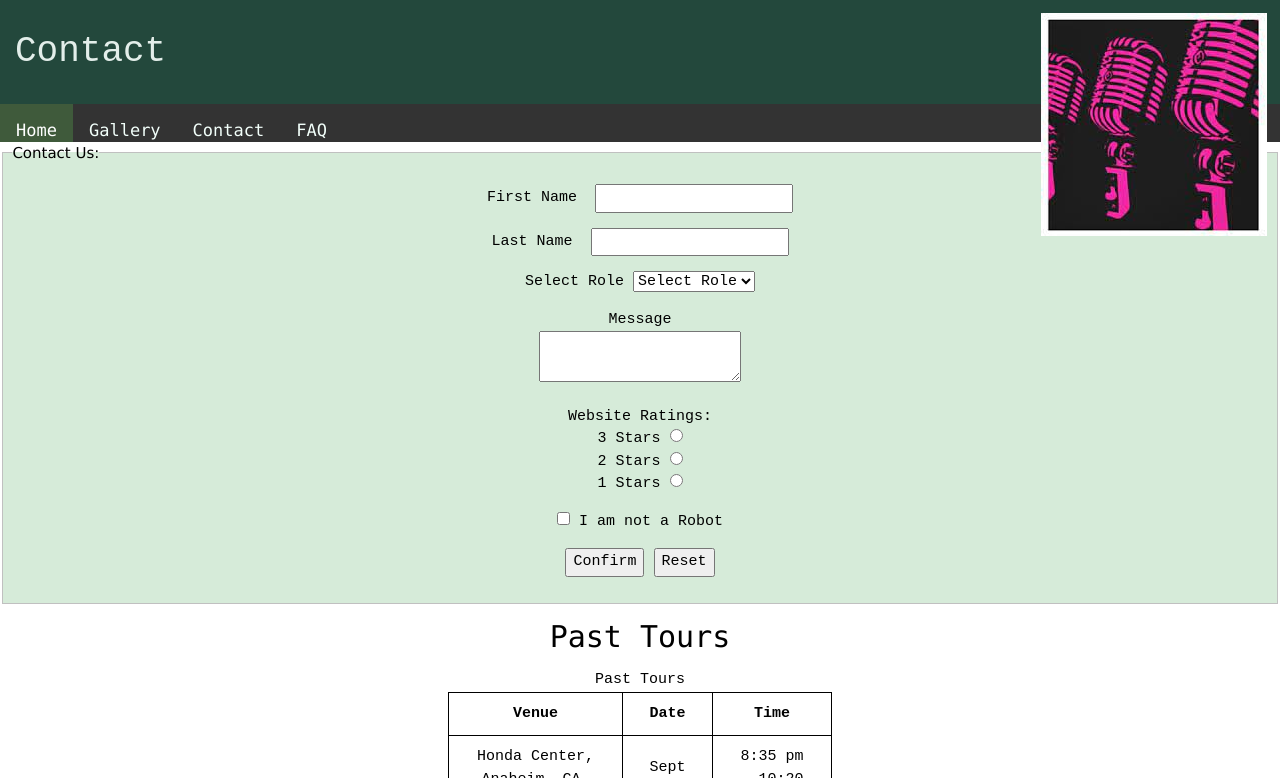
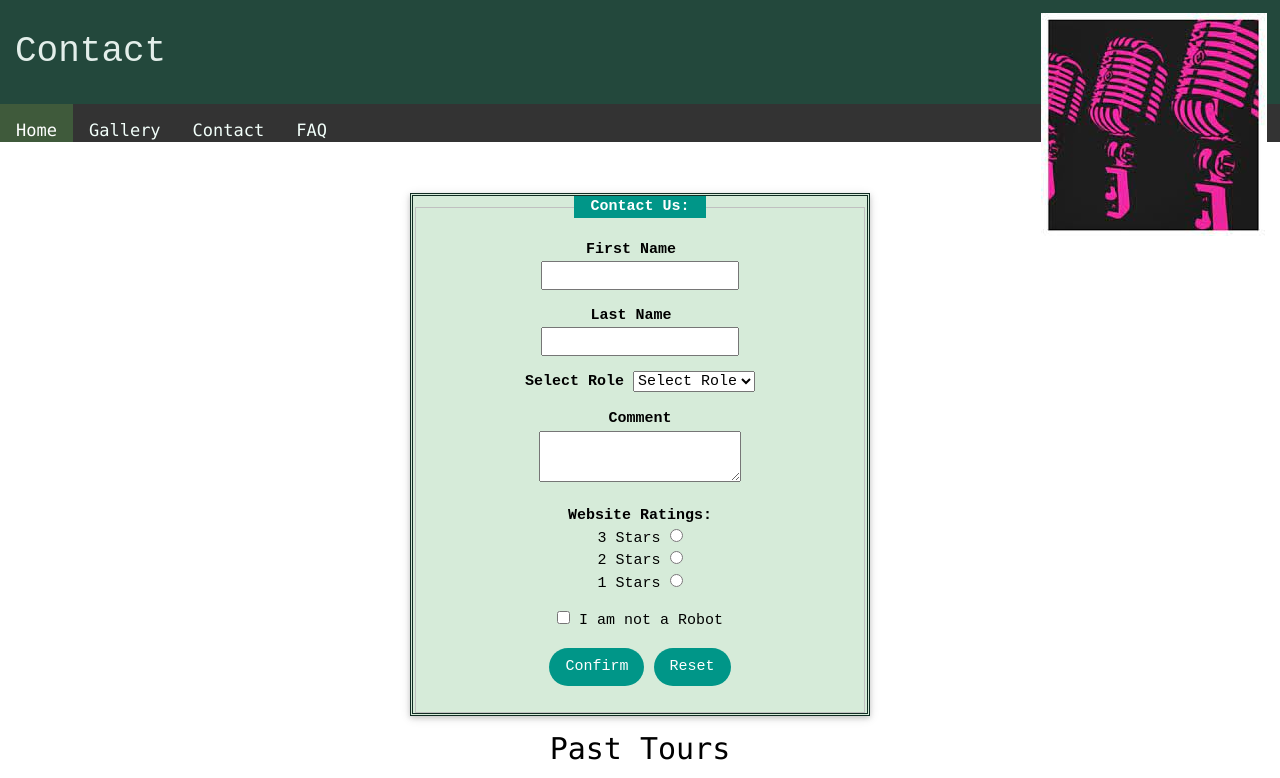
Before and after one commit to sfrench01/assignment2, a plain HTML site: page contact-us.html in a window 1280 px wide. Shown: the top 778 px of the page. Drawn offline with nearby package versions, Linux system fonts and the light colour scheme.

Commit message:
added input w3 styles

```diff
--- a/_css/styles.css
+++ b/_css/styles.css
@@ -68,17 +68,34 @@ a:active {
   font-family: "Lucida Console", "Courier New", monospace;
 }
 
-fieldset {
-  margin-top: 2%;
+/* fieldset {
+  margin-top: 6%;
   margin-left: 30%;
   margin-right: 30%;
-  background-color: #d6ebd9;
-}
 
-form {
+} */
+
+fieldset {
   display: block;
   text-align: center;
   box-sizing: border-box;
+  margin-top: 2%;
+
+}
+
+.mainform {
+
+  max-width: 60%;
+  margin-left: 32%;
+  margin-right: 32%;
+  margin-top: 4%;
+  background-color: #d6ebd9;
+  border-color: #102C23;
+  border-style: double;
+  /* margin-top: 4%;
+
+  margin-right: 35%; */
+
 }
 
 p {
--- a/contact-us.html
+++ b/contact-us.html
@@ -21,6 +21,7 @@
             margin-bottom: 2%;
 
         }
+
         th,
         td,
         tr {
@@ -46,30 +47,19 @@
         <a href="contact-us.html" class="p3">Contact</a>
         <a href="faq.html" class="p3">FAQ</a>
     </nav>
-    <main>
-
-    </main>
-    <fieldset>
-        <legend>Contact Us:</legend>
-        <form class="p1" id="myMailerForm" action="mailto:french.a.s32@gmail.com" method="post">
+    <main class="p2 mainform w3-card">
+        <section >
+            <fieldset >
+                <legend class="w3-container w3-teal "><strong>Contact Us:</strong></legend>
+                <form  id="myMailerForm" action="mailto:french.a.s32@gmail.com" method="post">
                     <p>
-                <label for="firstname"> First Name </label> <input type="text" name="firstname" id="firstname">
+                        <label for="firstname"><strong>First Name</strong>  </label> <input type="text" name="firstname" id="firstname">
                     </p>
                     <p>
-                <label for="lastname"> Last Name </label> <input type="text" name="lastname" id="lastname">
+                        <label for="lastname"><strong>Last Name</strong>  </label> <input type="text" name="lastname" id="lastname">
                     </p>
-            <!-- <p>
-                <label title="Select your status.">Occupation</label>
-                <select name="statusID">
-                    <option> Student </option>
-                    <option> Teacher </option>
-                    <option> Parent </option>
-                </select>
-             title="Select your role."
-            </p> -->
-
                     <p>
-                <label for="roleID">Select Role</label>
+                        <label for="roleID"><strong>Select Role</strong></label>
                         <select id="roleID">
                             <option value="">Select Role</option>
                             <option value="1">Student</option>
@@ -79,39 +69,34 @@
                     </p>
 
                     <p>
-                <label for="message">Message</label><br>
+                        <label for="message"><strong>Comment</strong></label><br>
                         <textarea id="message" name="message"></textarea>
                     </p>
 
-            <p> Website Ratings: <br>
+                    <p><strong>Website Ratings:</strong> <br>
                         <label title="Select for ratings.">3 Stars <input type="radio" name="stars"></label>
                         <br>
                         <label title="Select for ratings.">2 Stars <input type="radio" name="stars"></label>
                         <br>
                         <label title="Select for ratings.">1 Stars <input type="radio" name="stars"></label>
                     </p>
-
-            <!-- <p>
-                <input type="radio" name="stars" value="3">3 Stars
-                <input type="radio" name="stars" value="2">2 Stars
-                <input type="radio" name="stars" value="1">1 Stars
-            </p> -->
                     <p>
                         <label title="Select if not a Robot"><input type="checkbox" name="not"> I am not a Robot</label>
                     </p>
                     <p>
-
-                <!-- <input type="checkbox" name="authentication" value="not"> -->
-                <input type="submit" value="Confirm">
-                <input type="reset" value="Reset">
+                        <input type="submit" class="w3-btn w3-round-xxlarge w3-teal" value="Confirm">
+                        <input type="reset" class="w3-btn w3-round-xxlarge w3-teal" value="Reset">
                     </p>
                 </form>
             </fieldset>
+        </section>
+
+    </main>
     <h2 class="p3" style="text-align:center">Past Tours</h2>
     <table class="p2" style="text-align:center">
         <caption>Past Tours</caption>
 
-            <tr>
+        <tr class="w3-teal">
             <th>Venue</th>
             <th>Date</th>
             <th>Time</th>
```
Also changed, not shown: index.html (+1 -1 lines). Lines whose indentation alone changed are shown as unchanged.
